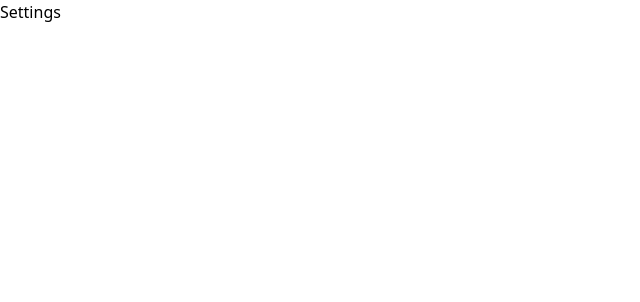
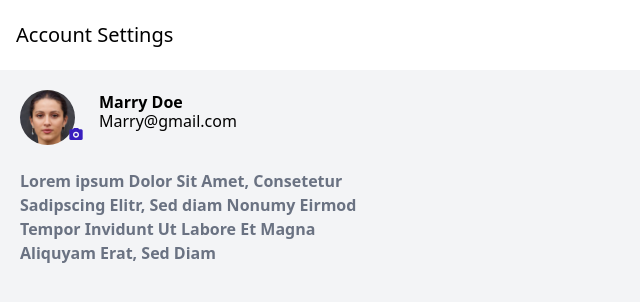
Before and after one commit to Shumaila-sayed/popx, a React (Vite) app: page /settings in a window 1280 px wide. Shown: the top 302 px of the page, without its empty margins (0-640 px from the left). Built offline with nearby package versions, Linux system fonts and the light colour scheme.

Commit message:
Implement settings page

```diff
--- a/src/pages/Settings.jsx
+++ b/src/pages/Settings.jsx
@@ -1,5 +1,40 @@
 const Settings = () => {
-	return <div>Settings</div>;
+	return (
+		<div className=' min-h-screen flex flex-col max-h-screen'>
+			<div className='py-5 px-4'>
+				<h1 className='text-[20px] '>Account Settings</h1>
+			</div>
+			<div className='bg-gray-100 flex-grow p-5'>
+				<div className=' flex gap-6 '>
+					<div className='relative'>
+						<img
+							src='Face.jpeg'
+							alt='profile pic'
+							className='rounded-full w-[55px] h-[55px]'
+						/>
+						<span className='absolute top-9 left-12 w-[16px] h-[16px]'>
+							<img
+								src='camera.svg'
+								alt=''
+							/>
+						</span>
+					</div>
+
+					<div>
+						<p className='font-semibold'>Marry Doe</p>
+						<p className='mt-[-5px]'>Marry@gmail.com</p>
+					</div>
+				</div>
+				<div className='mt-6 text-gray-500 font-semibold md:w-[360px]'>
+					<p>
+						Lorem ipsum Dolor Sit Amet, Consetetur Sadipscing Elitr, Sed diam
+						Nonumy Eirmod Tempor Invidunt Ut Labore Et Magna Aliquyam Erat, Sed
+						Diam
+					</p>
+				</div>
+			</div>
+		</div>
+	);
 };
 
 export default Settings;
--- a/src/pages/Sign-up.jsx
+++ b/src/pages/Sign-up.jsx
@@ -65,15 +65,15 @@ const SignUp = () => {
 						/>
 						<label htmlFor='no'>No</label>
 					</div>
-					<div className='mt-auto mb-10 md:mb-4'>
-						<NavLink to='/settings'>
+
+						<NavLink to='/settings' className='mt-auto mb-10 md:mb-4'>
 							<Button
 								type='submit'
 								role='primary'
 								text='Create Account'
 							/>
 						</NavLink>
-					</div>
+
 				</form>
 			</div>
 		</div>
```
Also changed, not shown: public/Face.jpeg (added), public/camera.svg (added).
